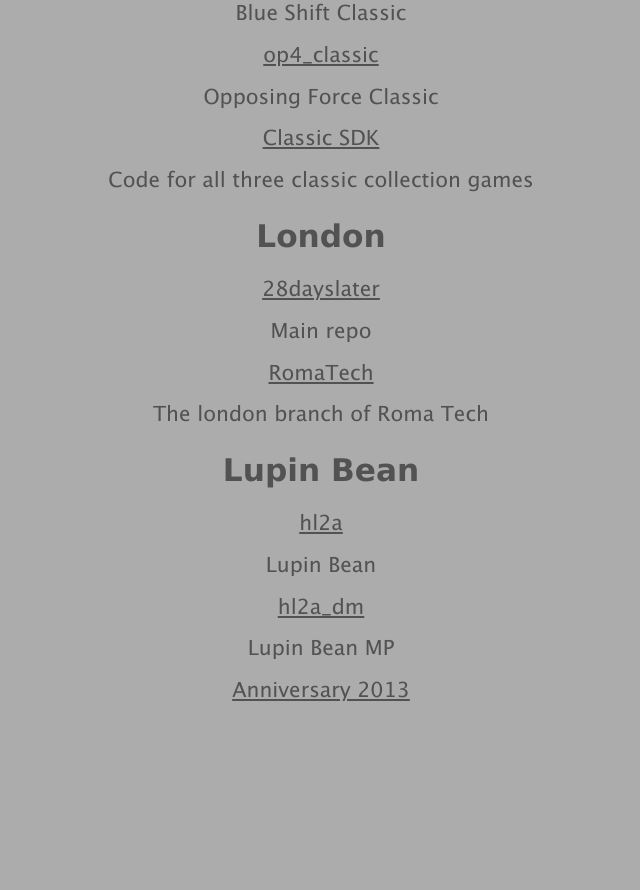
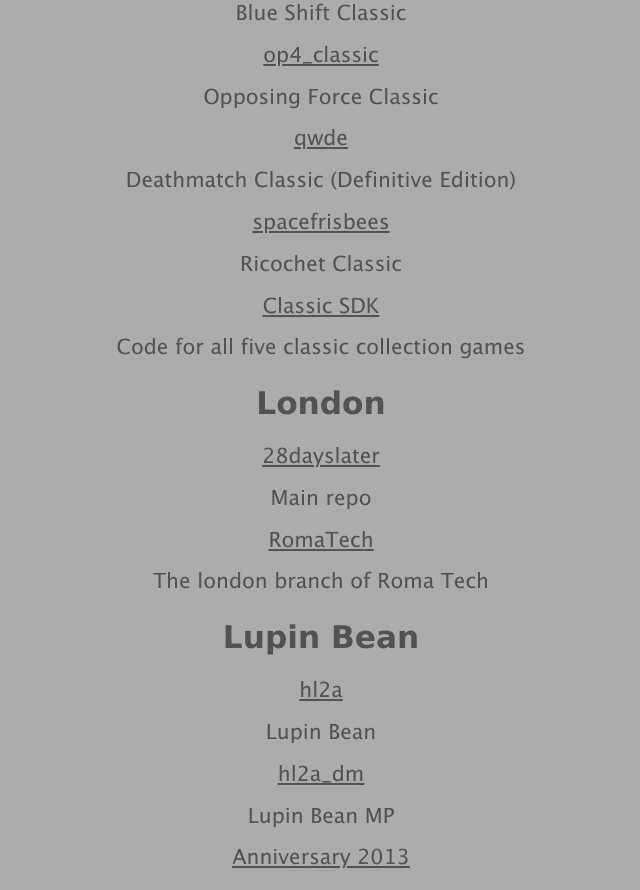
Before and after one commit to sabianroberts/phoenix, a plain HTML site: page index.html in a window 1280 px wide. Shown: the part 840-1730 px from the top of the page, without its empty margins (319-959 px from the left). Before the commit the page ends 1563 px from the top, so only its background shows below. Drawn offline with Linux system fonts and the light colour scheme.

Commit message:
Add DMC & Ricochet

```diff
--- a/index.html
+++ b/index.html
@@ -35,7 +35,9 @@
     <a href="https://github.com/phoenixprojectsoftware/halflifeclassic">halflifeclassic</a> <p>HLC</p>
     <a href="https://github.com/phoenixprojectsoftware/blueshiftclassic">blueshiftclassic</a> <p>Blue Shift Classic</p>
     <a href="https://github.com/phoenixprojectsoftware/op4_classic">op4_classic</a> <p>Opposing Force Classic</p>
-    <a href="https://github.com/phoenixprojectsoftware/classic-sdk">Classic SDK</a> <p>Code for all three classic collection games</p>
+    <a href="https://github.com/phoenixprojectsoftware/qwde">qwde</a> <p>Deathmatch Classic (Definitive Edition)</p>
+    <a href="https://github.com/phoenixprojectsoftware/spacefrisbees">spacefrisbees</a> <p>Ricochet Classic</p>
+    <a href="https://github.com/phoenixprojectsoftware/classic-sdk">Classic SDK</a> <p>Code for all five classic collection games</p>
 
     <h2>London</h2>
     <a href="https://github.com/phoenixprojectsoftware/28dayslater">28dayslater</a> <p>Main repo</p>
```
